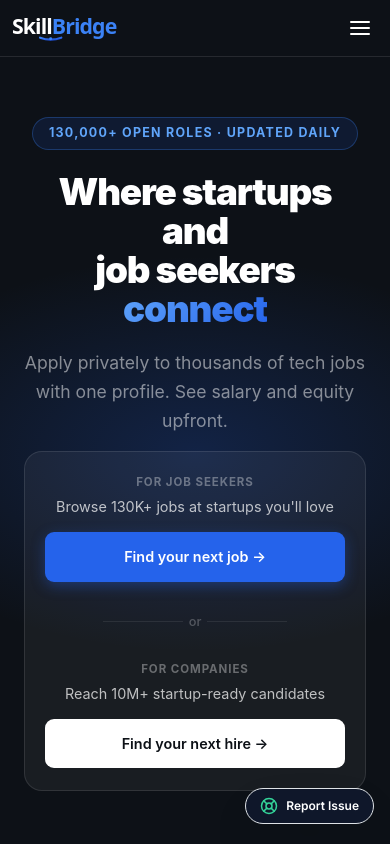
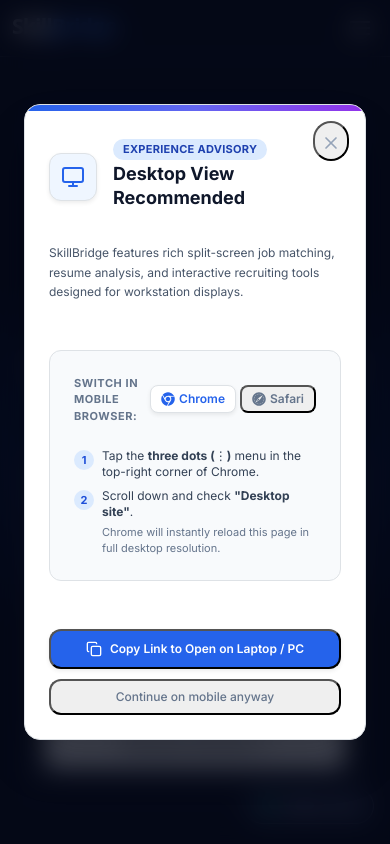
Before and after one commit to Chinmay0608/job-portal-system, a React (Vite) app in the folder frontend/: page / in a window 390 px wide. Shown: the top 844 px of the page. Built offline with nearby package versions, Linux system fonts and the light colour scheme; no server answers.

Commit message:
feat(ui): add DesktopAdvisoryModal for mobile devices with Chrome/Safari desktop mode instructions

```diff
--- a/frontend/src/App.jsx
+++ b/frontend/src/App.jsx
@@ -6,6 +6,7 @@ import ProtectedRoute from "./Components/ProtectedRoute";
 import ScrollToTop from "./Components/ScrollToTop";
 import SplashScreen from "./Components/SplashScreen";
 import HelpWidget from "./Components/HelpWidget";
+import DesktopAdvisoryModal from "./Components/DesktopAdvisoryModal";
 
 // ==========================================================================
 // 1. AUTHENTICATION INFRASTRUCTURE DOMAIN IMPORT SEGMENT
@@ -150,6 +151,7 @@ function App() {
   return (
     <BrowserRouter>
       <ScrollToTop />
+      <DesktopAdvisoryModal />
       {showSplash && <SplashScreen isExiting={isSplashExiting} />}
       <AppContent />
     </BrowserRouter>
--- /dev/null
+++ b/frontend/src/Components/DesktopAdvisoryModal.jsx
@@ -0,0 +1,197 @@
+import { useState, useEffect } from "react";
+import { Monitor, Copy, Check, X } from "lucide-react";
+import { FaChrome, FaSafari } from "react-icons/fa";
+import toast from "react-hot-toast";
+
+const STORAGE_KEY = "skillbridge_desktop_advisory_dismissed";
+
+function DesktopAdvisoryModal() {
+  const [isOpen, setIsOpen] = useState(false);
+  const [activeTab, setActiveTab] = useState("chrome"); // "chrome" | "safari"
+  const [hasCopied, setHasCopied] = useState(false);
+
+  useEffect(() => {
+    const checkViewport = () => {
+      try {
+        const isDismissed = sessionStorage.getItem(STORAGE_KEY) === "true";
+        if (!isDismissed && window.innerWidth < 768) {
+          setIsOpen(true);
+        } else if (window.innerWidth >= 768) {
+          setIsOpen(false);
+        }
+      } catch {
+        if (window.innerWidth < 768) setIsOpen(true);
+      }
+    };
+
+    checkViewport();
+    window.addEventListener("resize", checkViewport);
+    return () => window.removeEventListener("resize", checkViewport);
+  }, []);
+
+  const handleDismiss = () => {
+    setIsOpen(false);
+    try {
+      sessionStorage.setItem(STORAGE_KEY, "true");
+    } catch {}
+  };
+
+  const handleCopyLink = async () => {
+    try {
+      await navigator.clipboard.writeText(window.location.href);
+      setHasCopied(true);
+      toast.success("Link copied! Paste it into Slack, WhatsApp, or Email to open on your PC.", {
+        duration: 4000,
+        icon: "💻",
+      });
+      setTimeout(() => setHasCopied(false), 3000);
+    } catch {
+      toast.error("Could not copy link automatically. You can copy the URL from your browser bar.");
+    }
+  };
+
+  if (!isOpen) return null;
+
+  return (
+    <div
+      className="fixed inset-0 z-[99999] flex items-center justify-center p-4 bg-slate-950/75 backdrop-blur-md animate-in fade-in duration-200"
+      role="dialog"
+      aria-modal="true"
+      aria-labelledby="desktop-advisory-title"
+    >
+      <div className="relative w-full max-w-md bg-white dark:bg-slate-900 rounded-2xl shadow-2xl border border-slate-200 dark:border-slate-800 overflow-hidden text-left flex flex-col">
+
+        {/* Top Decorative Header Accent */}
+        <div className="h-1.5 w-full bg-gradient-to-r from-blue-600 via-indigo-500 to-purple-600" />
+
+        {/* Close Button */}
+        <button
+          onClick={handleDismiss}
+          className="absolute top-4 right-4 p-1.5 rounded-full text-slate-400 hover:text-slate-700 dark:hover:text-slate-200 hover:bg-slate-100 dark:hover:bg-slate-800 transition-colors"
+          aria-label="Close dialog"
+        >
+          <X className="w-5 h-5" />
+        </button>
+
+        <div className="p-6 sm:p-7">
+          {/* Visual Device Indicator */}
+          <div className="flex items-center gap-3 mb-4">
+            <div className="w-12 h-12 rounded-xl bg-blue-50 dark:bg-blue-950/50 border border-blue-100 dark:border-blue-800 flex items-center justify-center text-blue-600 dark:text-blue-400 shrink-0 shadow-sm">
+              <Monitor className="w-6 h-6" />
+            </div>
+            <div>
+              <span className="inline-flex items-center gap-1.5 px-2.5 py-0.5 rounded-full text-[11px] font-bold tracking-wide uppercase bg-blue-100 dark:bg-blue-900/60 text-blue-800 dark:text-blue-300">
+                Experience Advisory
+              </span>
+              <h2 id="desktop-advisory-title" className="text-lg font-bold text-slate-900 dark:text-white leading-snug mt-0.5">
+                Desktop View Recommended
+              </h2>
+            </div>
+          </div>
+
+          <p className="text-xs text-slate-600 dark:text-slate-300 leading-relaxed mb-5">
+            SkillBridge features rich split-screen job matching, resume analysis, and interactive recruiting tools designed for workstation displays.
+          </p>
+
+          {/* Browser Switching Instructions Box */}
+          <div className="bg-slate-50 dark:bg-slate-800/60 border border-slate-200 dark:border-slate-700/80 rounded-xl p-4 mb-5">
+            <div className="flex items-center justify-between mb-3 pb-2 border-b border-slate-200 dark:border-slate-700">
+              <span className="text-[11px] font-bold uppercase tracking-wider text-slate-500 dark:text-slate-400">
+                Switch in Mobile Browser:
+              </span>
+              <div className="flex gap-1">
+                <button
+                  type="button"
+                  onClick={() => setActiveTab("chrome")}
+                  className={`flex items-center gap-1 px-2.5 py-1 rounded-lg text-xs font-semibold transition-all ${
+                    activeTab === "chrome"
+                      ? "bg-white dark:bg-slate-700 text-blue-600 dark:text-blue-400 shadow-sm border border-slate-200 dark:border-slate-600"
+                      : "text-slate-500 hover:text-slate-900 dark:text-slate-400"
+                  }`}
+                >
+                  <FaChrome className="w-3.5 h-3.5" />
+                  Chrome
+                </button>
+                <button
+                  type="button"
+                  onClick={() => setActiveTab("safari")}
+                  className={`flex items-center gap-1 px-2.5 py-1 rounded-lg text-xs font-semibold transition-all ${
+                    activeTab === "safari"
+                      ? "bg-white dark:bg-slate-700 text-blue-600 dark:text-blue-400 shadow-sm border border-slate-200 dark:border-slate-600"
+                      : "text-slate-500 hover:text-slate-900 dark:text-slate-400"
+                  }`}
+                >
+                  <FaSafari className="w-3.5 h-3.5" />
+                  Safari
+                </button>
+              </div>
+            </div>
+
+            {activeTab === "chrome" ? (
+              <div className="space-y-2 text-xs text-slate-700 dark:text-slate-200">
+                <div className="flex items-start gap-2">
+                  <span className="flex items-center justify-center w-5 h-5 rounded-full bg-blue-100 dark:bg-blue-900 text-blue-700 dark:text-blue-300 font-bold text-[11px] shrink-0 mt-0.5">1</span>
+                  <span>Tap the <strong>three dots (⋮)</strong> menu in the top-right corner of Chrome.</span>
+                </div>
+                <div className="flex items-start gap-2">
+                  <span className="flex items-center justify-center w-5 h-5 rounded-full bg-blue-100 dark:bg-blue-900 text-blue-700 dark:text-blue-300 font-bold text-[11px] shrink-0 mt-0.5">2</span>
+                  <span>Scroll down and check <strong>"Desktop site"</strong>.</span>
+                </div>
+                <p className="text-[11px] text-slate-500 dark:text-slate-400 mt-1 italic pl-7">
+                  Chrome will instantly reload this page in full desktop resolution.
+                </p>
+              </div>
+            ) : (
+              <div className="space-y-2 text-xs text-slate-700 dark:text-slate-200">
+                <div className="flex items-start gap-2">
+                  <span className="flex items-center justify-center w-5 h-5 rounded-full bg-blue-100 dark:bg-blue-900 text-blue-700 dark:text-blue-300 font-bold text-[11px] shrink-0 mt-0.5">1</span>
+                  <span>Tap the <strong>aA</strong> icon on the left side of your address bar.</span>
+                </div>
+                <div className="flex items-start gap-2">
+                  <span className="flex items-center justify-center w-5 h-5 rounded-full bg-blue-100 dark:bg-blue-900 text-blue-700 dark:text-blue-300 font-bold text-[11px] shrink-0 mt-0.5">2</span>
+                  <span>Select <strong>"Request Desktop Website"</strong>.</span>
+                </div>
+                <p className="text-[11px] text-slate-500 dark:text-slate-400 mt-1 italic pl-7">
+                  Safari will automatically switch the layout to full desktop mode.
+                </p>
+              </div>
+            )}
+          </div>
+
+          {/* Action Buttons */}
+          <div className="flex flex-col gap-2.5">
+            <button
+              type="button"
+              onClick={handleCopyLink}
+              className="w-full flex items-center justify-center gap-2 py-2.5 px-4 rounded-xl bg-blue-600 hover:bg-blue-700 text-white font-semibold text-xs transition-colors shadow-sm focus:outline-none focus:ring-2 focus:ring-blue-500 focus:ring-offset-2 cursor-pointer"
+            >
+              {hasCopied ? (
+                <>
+                  <Check className="w-4 h-4 text-white" />
+                  <span>Link Copied! Send to PC</span>
+                </>
+              ) : (
+                <>
+                  <Copy className="w-4 h-4 text-white" />
+                  <span>Copy Link to Open on Laptop / PC</span>
+                </>
+              )}
+            </button>
+
+            <button
+              type="button"
+              onClick={handleDismiss}
+              className="w-full py-2 px-4 rounded-xl text-slate-500 dark:text-slate-400 hover:text-slate-800 dark:hover:text-slate-200 hover:bg-slate-100 dark:hover:bg-slate-800 text-xs font-medium transition-colors cursor-pointer"
+            >
+              Continue on mobile anyway
+            </button>
+          </div>
+
+        </div>
+
+      </div>
+    </div>
+  );
+}
+
+export default DesktopAdvisoryModal;
```
